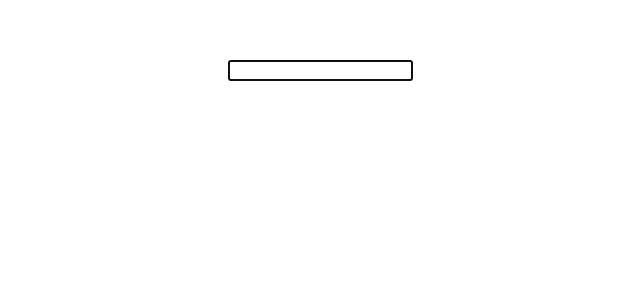
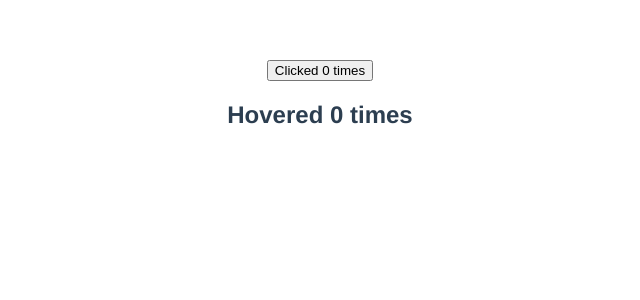
Before and after one commit to authme-flophy/vue-http, a Vue app: page / in a window 1280 px wide. Shown: the top 300 px of the page, without its empty margins (320-960 px from the left). Built offline with nearby package versions, Linux system fonts and the light colour scheme.

Commit message:
created a mixin to reuse the count functionality

```diff
--- a/src/App.vue
+++ b/src/App.vue
@@ -1,13 +1,16 @@
 <template>
-  <TemplateRef/>
-
+  <!-- <TemplateRef/> -->
+  <ClickCounter/>
+  <HoverCounter/>
   <!-- <PostList/>
   <CreatePost/> -->
 </template>
 
 <script>
+import ClickCounter from './components/ClickCounter.vue';
 import CreatePost from './components/CreatePost.vue';
 import HelloWorld from './components/HelloWorld.vue'
+import HoverCounter from './components/HoverCounter.vue';
 import PostList from './components/PostList.vue';
 import TemplateRef from './components/TemplateRef.vue';
 
@@ -18,6 +21,8 @@
     PostList,
     CreatePost,
     TemplateRef,
+    ClickCounter,
+    HoverCounter,
   }
 }
 </script>
--- /dev/null
+++ b/src/components/ClickCounter.vue
@@ -0,0 +1,17 @@
+<template>
+  <div>
+    <button @click="incrementCount">Clicked {{ count }} times</button>
+  </div>
+</template>
+
+<script>
+  import CounterMixin from '../mixins/counter'
+  export default {
+    name: "ClickCounter",
+    mixins: [CounterMixin]
+  }
+</script>
+
+<style lang="scss" scoped>
+
+</style>
--- /dev/null
+++ b/src/components/HoverCounter.vue
@@ -0,0 +1,18 @@
+<template>
+  <div>
+    <h2 @mouseover="incrementCount">Hovered {{ count }} times</h2>
+  </div>
+</template>
+
+<script>
+  import CounterMixin from '../mixins/counter'
+
+  export default {
+    name: "HoverCounter",
+    mixins: [CounterMixin]
+  }
+</script>
+
+<style lang="scss" scoped>
+
+</style>
--- /dev/null
+++ b/src/mixins/counter.js
@@ -0,0 +1,12 @@
+export default {
+  data() {
+    return {
+      count: 0,
+    };
+  },
+  methods: {
+    incrementCount() {
+      this.count++;
+    },
+  },
+};
```
